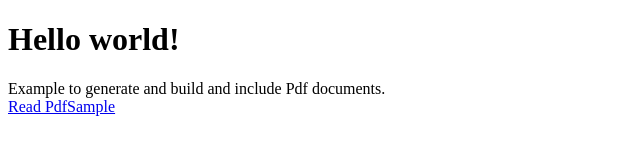
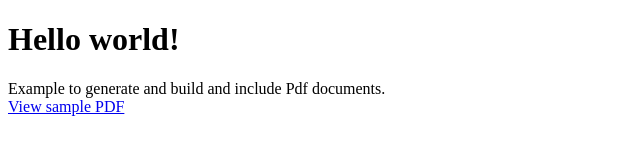
Before and after one commit to TomFreudenberg/gatsby-build-demo-melted, a Gatsby site in the folder pdf_melted_app/: page / in a window 1280 px wide. Shown: the full height of the page, 0-640 px from the left. Built offline with nearby package versions, Linux system fonts and the light colour scheme; Gatsby itself is replaced by a stand-in of ours.

Commit message:
chore: get build working

```diff
--- a/pdf_melted_app/package.json
+++ b/pdf_melted_app/package.json
@@ -6,6 +6,7 @@
   "license": "MIT",
   "scripts": {
     "build": "gatsby build",
+    "postbuild": "find ./public -type f -path \"*/pdf_*/*\" -name \"*.html\" -exec node bin/puppeteer-to-pdf.js \"{}\" \"public/pdf_documents\" \\;",
     "develop": "gatsby develop",
     "format": "prettier --write src/**/*.{js,jsx}",
     "start": "npm run develop",
--- a/pdf_melted_app/src/pages/index.js
+++ b/pdf_melted_app/src/pages/index.js
@@ -1,6 +1,5 @@
 import React from "react"
 import { Link } from "gatsby"
-import PdfSample from "./pdf_documents/pdf_sample.pdf" // Tell Webpack this JS file uses this PDF
 
 export default () =>
 
@@ -8,6 +7,6 @@
     <h1>Hello world!</h1>
     <p>
       Example to generate and build and include Pdf documents. <br/>
-      <Link to={PdfSample}>Read PdfSample</Link>
+      <a href="./pdf_documents/pdf_sample.pdf">View sample PDF</a>
     </p>
   </div>
--- a/pdf_melted_app/src/pages/pdf_documents/pdf_sample.js
+++ b/pdf_melted_app/src/pages/pdf_documents/pdf_sample.js
@@ -3,7 +3,6 @@
 import styles from "../../styles/pdf.scss"
 
 export default () =>
-
   <div id="pdf">
     <div id="page1" className={`${styles.page} ${styles.landscape}`}>
       <h1>Hello world!</h1>
```
Lines whose indentation alone changed are shown as unchanged.
